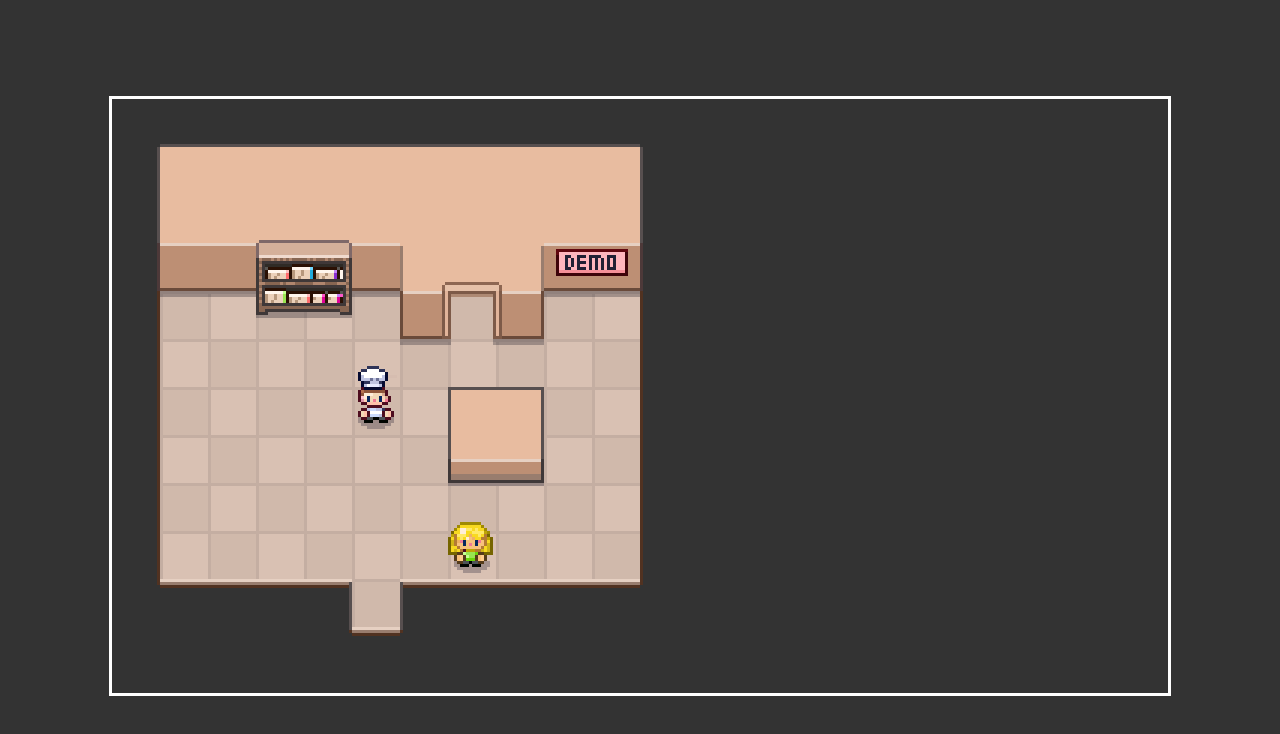
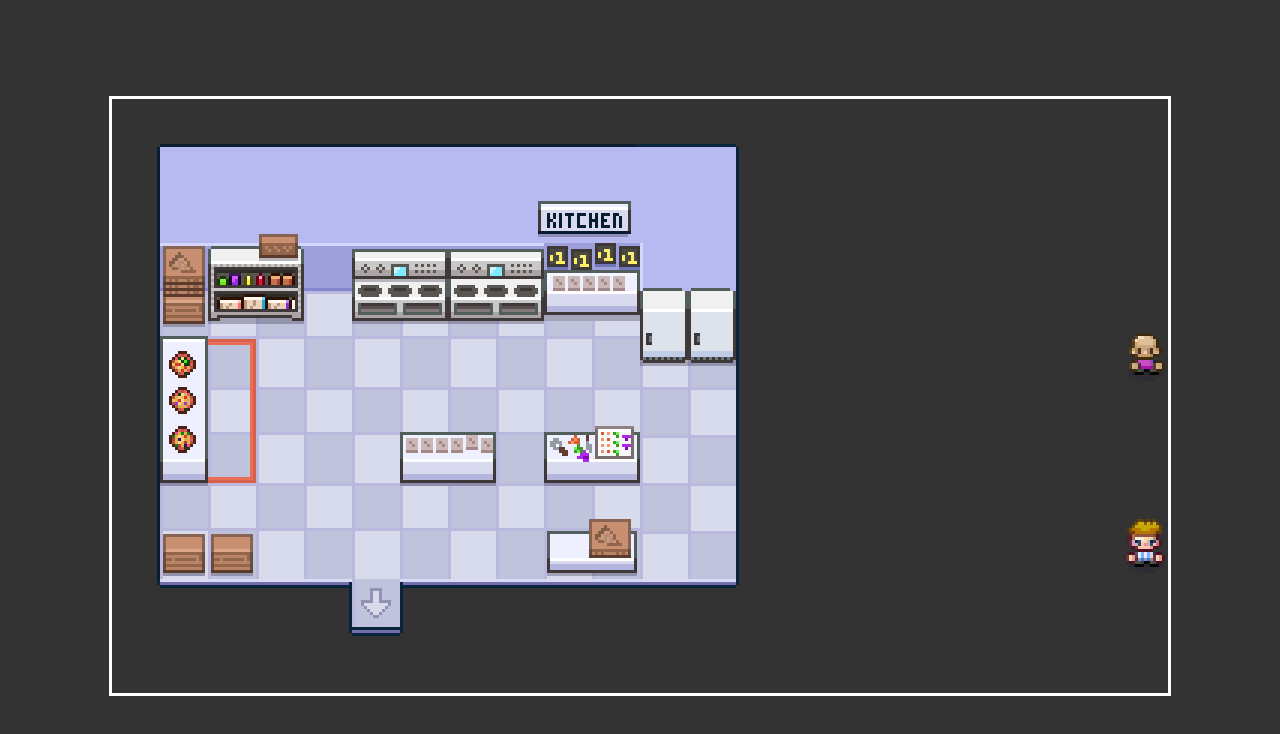
Before and after one commit to xqy1111111/a-game-based-on-html-css-js, a plain HTML site: page index.html in a window 1280 px wide. Drawn offline with Linux system fonts and the light colour scheme.

Commit message:
step 2 finished

```diff
--- a/Overworld.js
+++ b/Overworld.js
@@ -3,32 +3,39 @@ class Overworld {
     this.element = config.element;
     this.canvas = this.element.querySelector(".game-canvas");
     this.ctx = this.canvas.getContext("2d");
-    console.log("put");
+    this.map = null;
   }
+  /////////game loop//////////
+  startGameLoop() {
+    const step = () => {
+      console.log("stepinggggg");
 
+
+      this.ctx.clearRect(0, 0, this.canvas.width, this.canvas.height);
+      //////lower image////////
+      this.map.drawLowerImage(this.ctx);
+      ///////gameobjects////////////
+      Object.values(this.map.gameObjects).forEach((object) => {
+        object.x += 0.05;
+        object.sprite.draw(this.ctx);
+      })
+
+
+      ///////upper image//////////
+      this.map.drawUpperImage(this.ctx);
+      requestAnimationFrame(() => {
+        step();
+     })
+    };
+    step();
+  };
+
+  ///////////init////////
   init() {
+    this.map = new OverworldMap(window.OverworldMaps.Kitchen);
+    this.startGameLoop();
     /////////////////////////////
     console.log("init");
-    const image = new Image();
-    image.onload = () => {
-      this.ctx.drawImage(image, 0, 0);
-    };
-    image.src = "/images/maps/DemoLower.png";
 
-    /////some Game Objects
-    const hero = new GameObject({
-      x: 5,
-      y: 6,
-    });
-    const npc1 = new GameObject({
-      x: 7,
-      y: 9,
-      src: "/images/characters/people/npc1.png",
-    });
-
-    setTimeout(() => {
-      hero.sprite.draw(this.ctx);
-      npc1.sprite.draw(this.ctx);
-    }, 200);
   }
 }
--- /dev/null
+++ b/OverworldMap.js
@@ -0,0 +1,52 @@
+class OverworldMap {
+  constructor(config) {
+    this.gameObjects = config.gameObjects;
+    //////////////////////
+    this.lowerImage = new Image();
+    this.upperImage = new Image();
+    this.lowerImage.src = config.lowerSrc;
+    this.upperImage.src = config.upperSrc;
+  }
+
+  drawLowerImage(ctx) {
+    ctx.drawImage(this.lowerImage, 0, 0);
+  }
+  drawUpperImage(ctx) {
+    ctx.drawImage(this.upperImage, 0, 0);
+  }
+}
+
+window.OverworldMaps = {
+  DemoRoom: {
+    lowerSrc: "/images/maps/DemoLower.png",
+    upperSrc: "/images/maps/DemoUpper.png",
+    gameObjects: {
+      hero: new GameObject({
+        x: 5,
+        y: 6,
+      }),
+      npc1: new GameObject({
+        x: 7,
+        y: 9,
+        src: "/images/characters/people/npc1.png",
+      }),
+    },
+  },
+  Kitchen: {
+    lowerSrc: "/images/maps/KitchenLower.png",
+    upperSrc: "/images/maps/KitchenUpper.png",
+    gameObjects: {
+      npc2: new GameObject({
+        x: 6,
+        y: 5,
+        src: "/images/characters/people/npc2.png",
+      }),
+      npc3: new GameObject({
+        x: 6,
+        y: 9,
+        src: "/images/characters/people/npc3.png",
+      }),
+    },
+  },
+  Street: {},
+};
--- a/index.html
+++ b/index.html
@@ -5,18 +5,17 @@
     <link rel="stylesheet" href="/style.css" type="text/css" />
   </head>
 
-  <body >
+  <body>
     <div class="game-container">
       <canvas class="game-canvas" width="352px" height="198px"></canvas>
     </div>
-
 
     <!--SCRIPTS-->
     <script src="/Overworld.js"></script>
     <script src="/GameObjects.js"></script>
     <script src="/Sprite.js"></script>
+    <script src="/OverworldMap.js"></script>
 
     <script src="/init.js"></script>
-
   </body>
 </html>
```
